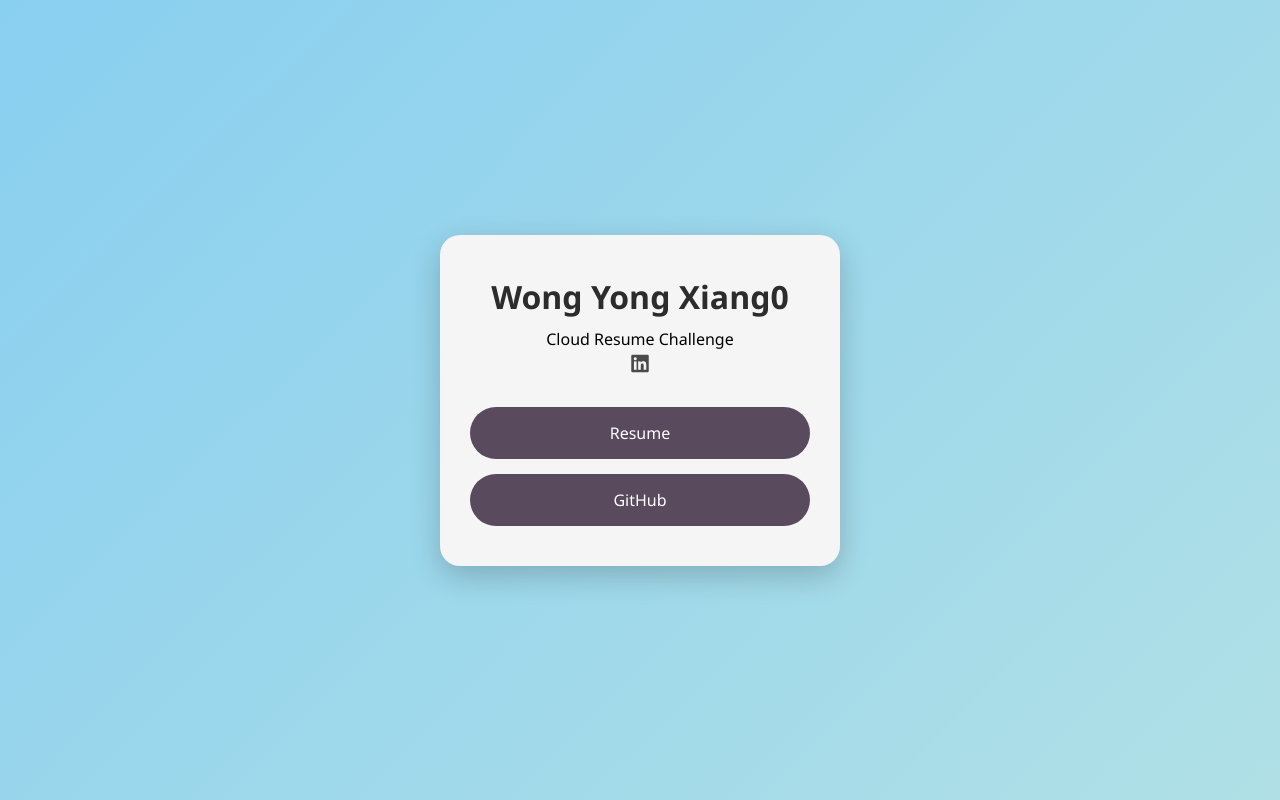
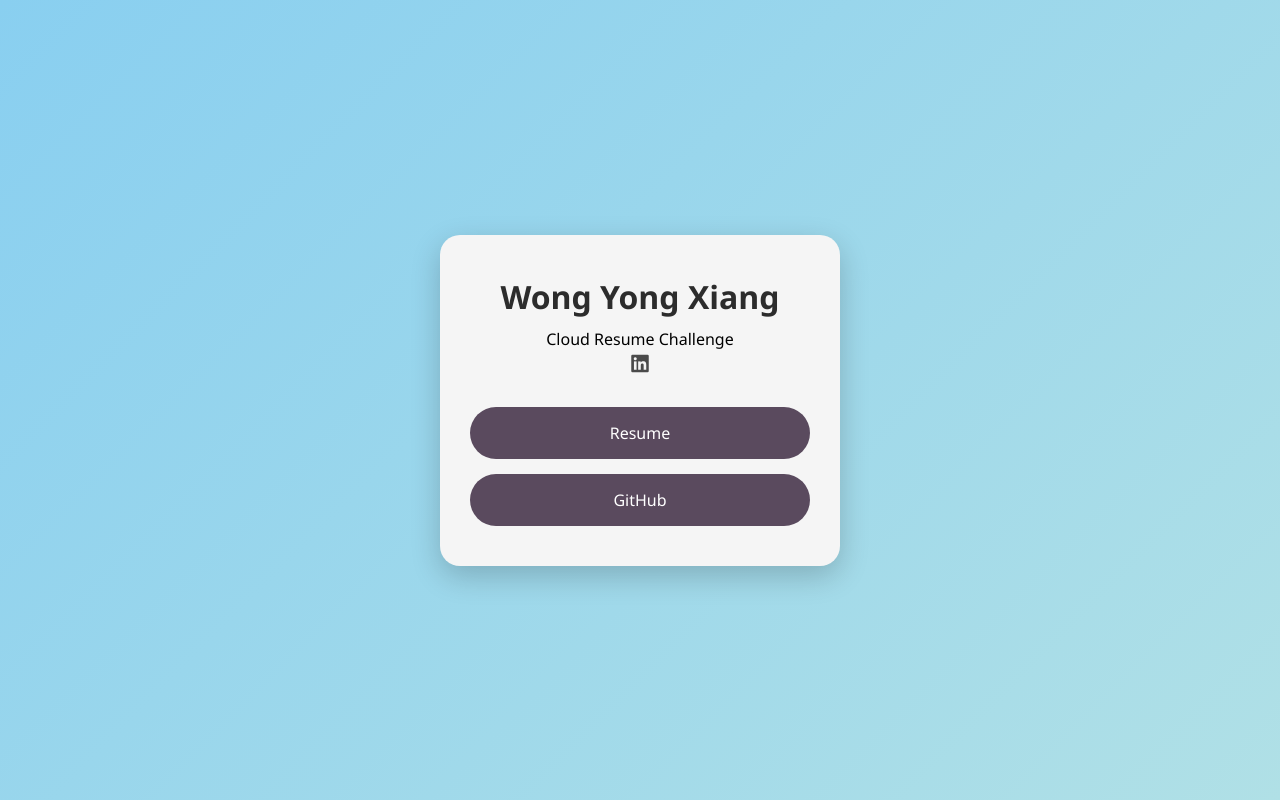
Before and after one commit to wongyx/cloud-resume-challenge, a website: page frontend/index.html in a window 1280 px wide. Drawn offline with Linux system fonts and the light colour scheme.

Commit message:
Testing cicd

```diff
--- a/frontend/index.html
+++ b/frontend/index.html
@@ -10,7 +10,7 @@
 <body>
     <div class="container">
         <div class="card">
-            <h1 class="name">Wong Yong Xiang0</h1>
+            <h1 class="name">Wong Yong Xiang</h1>
             <p>Cloud Resume Challenge</p>
 
             <div class="social-icons">
```
